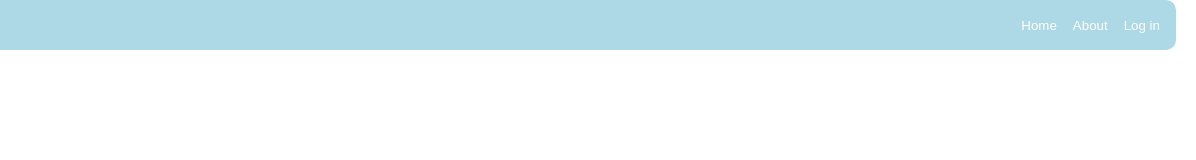
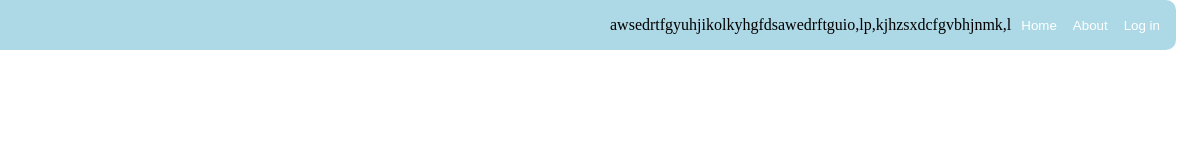
Before and after one commit to SergeyUse/FirstRes, a plain HTML site: page site.html in a window 1280 px wide. Shown: the full height of the page, 84-1280 px from the left. Drawn offline with Linux system fonts and the light colour scheme.

Commit message:
checkCommit

```diff
--- a/site.html
+++ b/site.html
@@ -16,7 +16,7 @@
 
     <img src="icon.png" height=50px>
 
-    <nav class="desktop-nav-panel">
+    <nav class="desktop-nav-panel">awsedrtfgyuhjikolkyhgfdsawedrftguio,lp,kjhzsxdcfgvbhjnmk,l
         <button class="desktop-nav-panel-item">Home</button>
 
         <button class="desktop-nav-panel-item">About</button>
```
